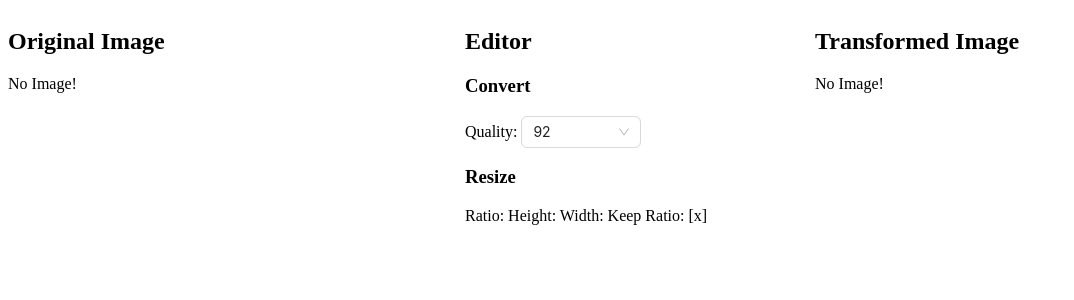
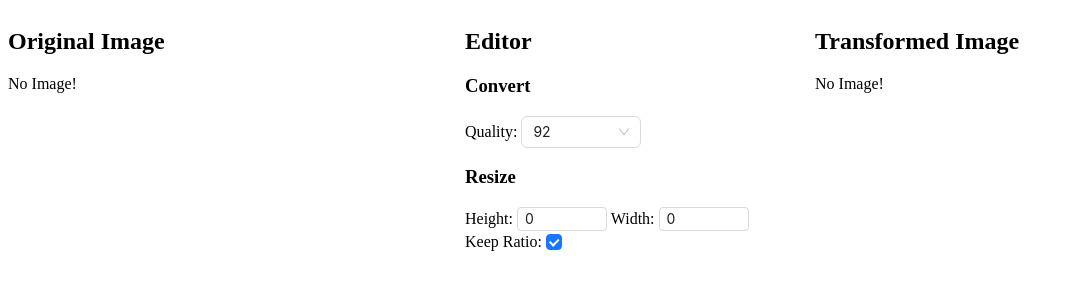
Before and after one commit to Greegko/compress-clipboard-image, a React app: page / in a window 1280 px wide. Shown: the top 300 px of the page, without its empty margins (0-1074 px from the left). Built offline with nearby package versions, Linux system fonts and the light colour scheme.

Commit message:
update height and width resize

```diff
--- a/package.json
+++ b/package.json
@@ -11,6 +11,7 @@
   "license": "ISC",
   "dependencies": {
     "@trivago/prettier-plugin-sort-imports": "4.0.0",
+    "@types/lodash-es": "^4.17.6",
     "@types/react": "18.0.26",
     "@types/react-dom": "18.0.10",
     "antd": "5.1.2",
--- a/src/app.tsx
+++ b/src/app.tsx
@@ -1,30 +1,24 @@
-import { Select } from "antd";
+import { Checkbox, InputNumber, Select } from "antd";
 import ImageTransformer, { MimeType } from "js-image-lib";
-import { useEffect, useState } from "react";
+import debounce from "lodash-es/debounce";
+import { useCallback, useEffect, useState } from "react";
 
 import { formatBytes } from "./utils/format-bytes";
 import { hookImagePaste } from "./utils/paste-image";
 
 interface EditorSettings {
   quality: number;
+  width: number;
+  height: number;
 }
 
 export const App = () => {
   const [originalImage, setOriginalImage] = useState<File | null>(null);
   const [alteredImage, setAlteredImage] = useState<Blob | null>(null);
-  const [editorSettings, setEditorSettings] = useState<EditorSettings>({ quality: 92 });
+  const [editorSettings, setEditorSettings] = useState<EditorSettings>({ quality: 92, width: 0, height: 0 });
 
   useEffect(() => {
-    hookImagePaste(file => {
-      setOriginalImage(file);
-
-      const image = new Image();
-      image.onload = function (e) {
-        console.log(image.height, e);
-      };
-
-      image.src = URL.createObjectURL(file!);
-    });
+    hookImagePaste(file => setOriginalImage(file));
   }, []);
 
   useEffect(() => {
@@ -34,7 +28,25 @@ export const App = () => {
       .arrayBuffer()
       .then(arrBuff => new ImageTransformer(new Uint8Array(arrBuff)))
       .then(transformer => {
-        // transformer.resize(200);
+        setEditorSettings(settings => ({
+          height: transformer.height,
+          width: transformer.width,
+          quality: settings.quality,
+        }));
+      });
+  }, [originalImage]);
+
+  useEffect(() => {
+    if (!originalImage) return;
+
+    originalImage
+      .arrayBuffer()
+      .then(arrBuff => new ImageTransformer(new Uint8Array(arrBuff)))
+      .then(transformer => {
+        if (editorSettings.width && editorSettings.height) {
+          transformer.resize(editorSettings.width, editorSettings.height);
+        }
+
         transformer.outputOptions.quality = editorSettings.quality;
 
         setAlteredImage(new Blob([transformer.toBuffer(MimeType.JPEG)]));
@@ -48,11 +60,7 @@ export const App = () => {
         <DisplayImage image={originalImage} />
       </div>
 
-      <Editor
-        editorSettings={editorSettings}
-        originalImage={originalImage}
-        onEditorSettingsChanged={settings => (console.log(settings), setEditorSettings(settings))}
-      />
+      <Editor editorSettings={editorSettings} onEditorSettingsChanged={settings => setEditorSettings(settings)} />
 
       <div style={{ flex: "1" }}>
         <h2>Transformed Image</h2>
@@ -75,13 +83,40 @@ const DisplayImage = ({ image }: { image: File | Blob | null }) => {
 };
 
 interface EditorProperties {
-  originalImage: File | null;
   editorSettings: EditorSettings;
   onEditorSettingsChanged: (settings: EditorSettings) => void;
 }
 
-const Editor = ({ originalImage, editorSettings, onEditorSettingsChanged }: EditorProperties) => {
-  console.log(originalImage);
+const Editor = ({ editorSettings, onEditorSettingsChanged }: EditorProperties) => {
+  const [keetRatio, setKeepRatio] = useState<boolean>(true);
+
+  const updateHeightWidth = useCallback(
+    debounce(({ height, width }: { height?: number | null; width?: number | null }) => {
+      if (height) {
+        if (keetRatio)
+          onEditorSettingsChanged({
+            height,
+            width: Math.ceil((height / editorSettings.height) * editorSettings.width),
+            quality: editorSettings.quality,
+          });
+        if (!keetRatio)
+          onEditorSettingsChanged({ height, width: editorSettings.width, quality: editorSettings.quality });
+      }
+
+      if (width) {
+        if (keetRatio)
+          onEditorSettingsChanged({
+            height: Math.ceil((width / editorSettings.width) * editorSettings.height),
+            width,
+            quality: editorSettings.quality,
+          });
+        if (!keetRatio)
+          onEditorSettingsChanged({ height: editorSettings.height, width, quality: editorSettings.quality });
+      }
+    }, 300),
+    [editorSettings, keetRatio],
+  );
+
   return (
     <div style={{ width: 350 }}>
       <h2>Editor</h2>
@@ -96,10 +131,17 @@ const Editor = ({ originalImage, editorSettings, onEditorSettingsChanged }: Edit
           { label: 85, value: 85 },
           { label: 50, value: 50 },
         ]}
-        onChange={quality => onEditorSettingsChanged({ quality })}
+        onChange={quality =>
+          onEditorSettingsChanged({ quality, height: editorSettings.height, width: editorSettings.width })
+        }
       />
       <h3>Resize</h3>
-      Ratio: Height: Width: Keep Ratio: [x]
+      Height:{" "}
+      <InputNumber size="small" value={editorSettings.height} onChange={height => updateHeightWidth({ height })} />{" "}
+      Width: <InputNumber size="small" value={editorSettings.width} onChange={width => updateHeightWidth({ width })} />
+      <div>
+        Keep Ratio: <Checkbox checked={keetRatio} onChange={({ target }) => setKeepRatio(target.value)} />
+      </div>
     </div>
   );
 };
```
Also changed, not shown: 1 other file (tests, documents, lock files or other folders).
